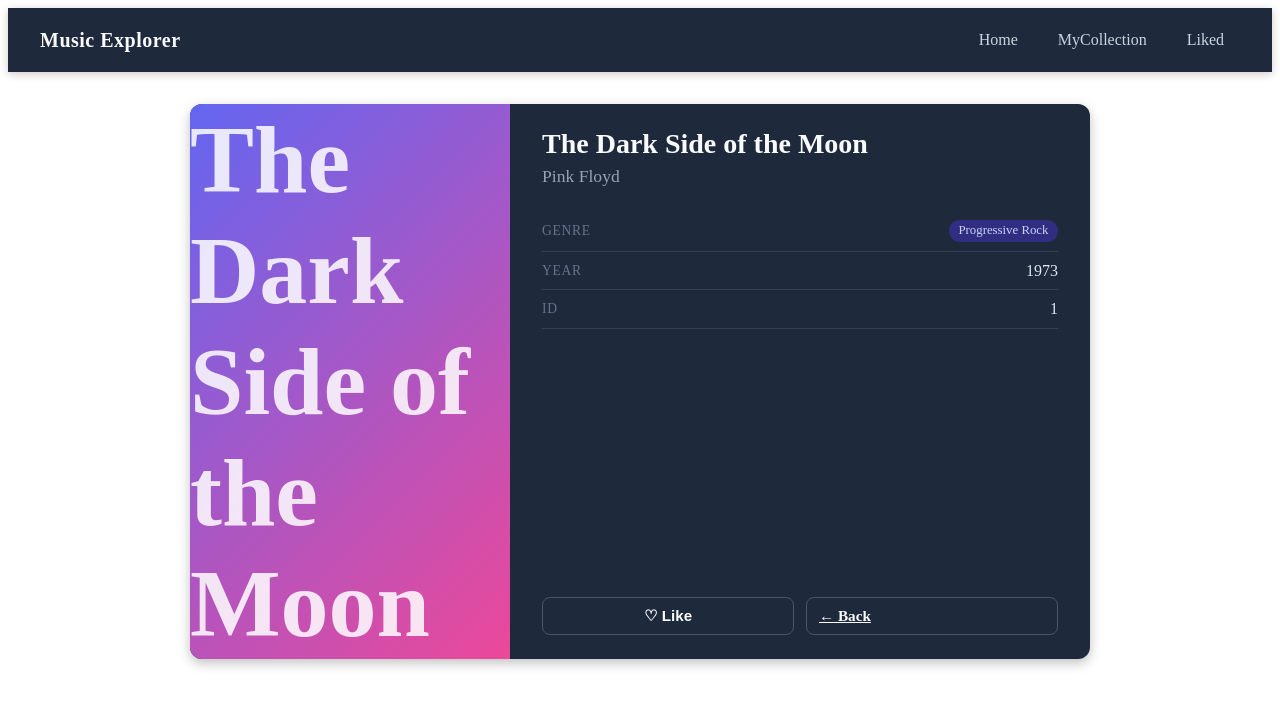
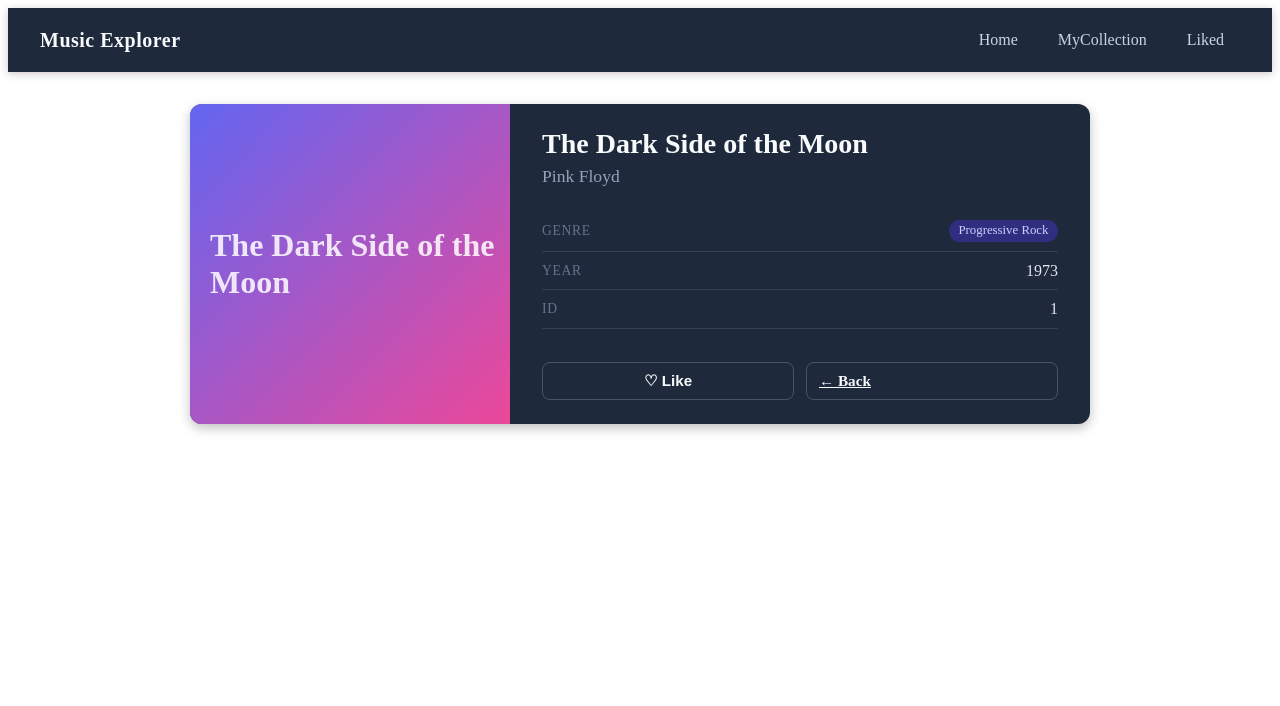
Before and after one commit to SvetlinGG/React-course, a React (Vite) app in the folder React-training/: page /details/1 in a window 1280 px wide. Shown: the top 706 px of the page. Built offline with nearby package versions, Linux system fonts and the light colour scheme.

Commit message:
finall set

```diff
--- a/React-training/src/styles/details.css
+++ b/React-training/src/styles/details.css
@@ -22,9 +22,10 @@
 }
 
 .details__initial {
-  font-size: 6rem;
+  font-size: 2rem;
   font-weight: 800;
   color: rgba(255, 255, 255, 0.85);
+  margin-left: 20px;
 }
 
 .details__body {
```
